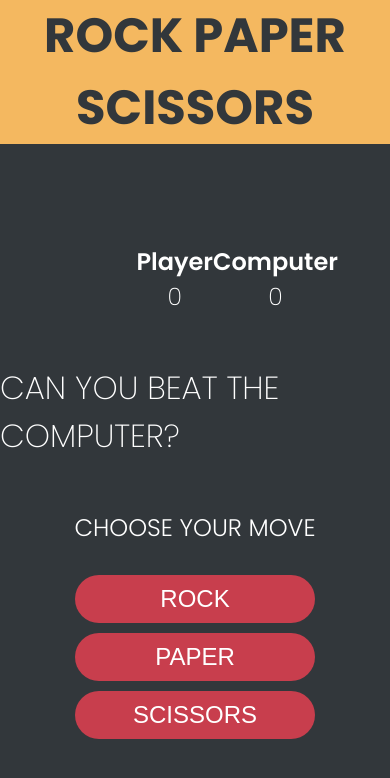
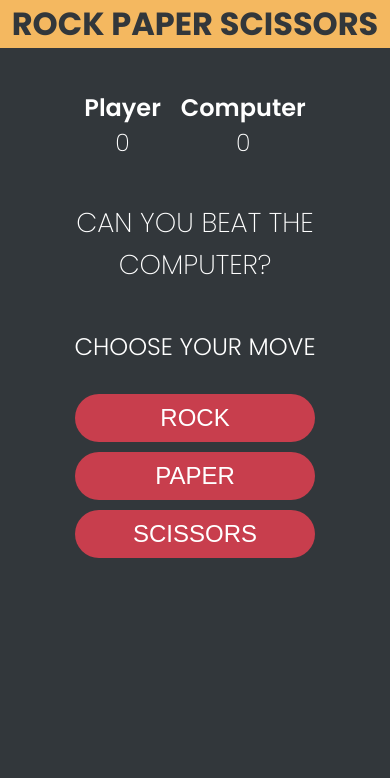
Before and after one commit to vibhatsu1708/rockPaperScissors-project, a plain HTML site: page index.html in a window 390 px wide. Drawn offline with Linux system fonts and the light colour scheme.

Commit message:
Made the website responsive, suitable for mobile devices.

```diff
--- a/style.css
+++ b/style.css
@@ -21,7 +21,7 @@ body {
     text-transform: uppercase;
     font-size: 3rem;
     font-weight: 700;
-    margin-bottom: 100px;
+    margin-bottom: 10vh;
     background-color: #F4B860;
     color: #32373B;
     width: 100%;
@@ -30,21 +30,20 @@ body {
 
 .score-board {
     display: flex;
-    justify-content: space-between;
+    justify-content: center;
+    align-items: center;
     width: 30%;
+    gap: 60px;
     margin: 0 auto;
     flex-direction: row;
-    margin-bottom: 50px;
+    margin-bottom: 10vh;
 }
 
-.score-screen > p {
+#score-screen-text {
     font-size: 2rem;
-    margin-bottom: 50px;
+    margin-bottom: 10vh;
     text-transform: uppercase;
     font-weight: 200;
-}
-.score-screen-text {
-    text-transform: uppercase;
 }
 .player-score, .computer-score {
     text-align: center;
@@ -84,3 +83,28 @@ body {
     border-radius: 10000px;
     cursor: pointer;
 }
+
+/* media queries for responsive design */
+@media only screen and (max-width: 750px){
+    .header {
+        font-size: 2rem;
+        margin-bottom: 5vh;
+    }
+    .score-board {
+        gap: 20px;
+        margin-bottom: 5vh;
+    }
+    .score-screen {
+        display: flex;
+        justify-content: center;
+        align-items: center;
+    }
+}
+
+@media only screen and (max-width: 550px) {
+    #score-screen-text {
+        font-size: 1.7rem;
+        margin-bottom: 5vh;
+        text-align: center;
+    }
+}
```
Also changed, not shown: 1 other file.
